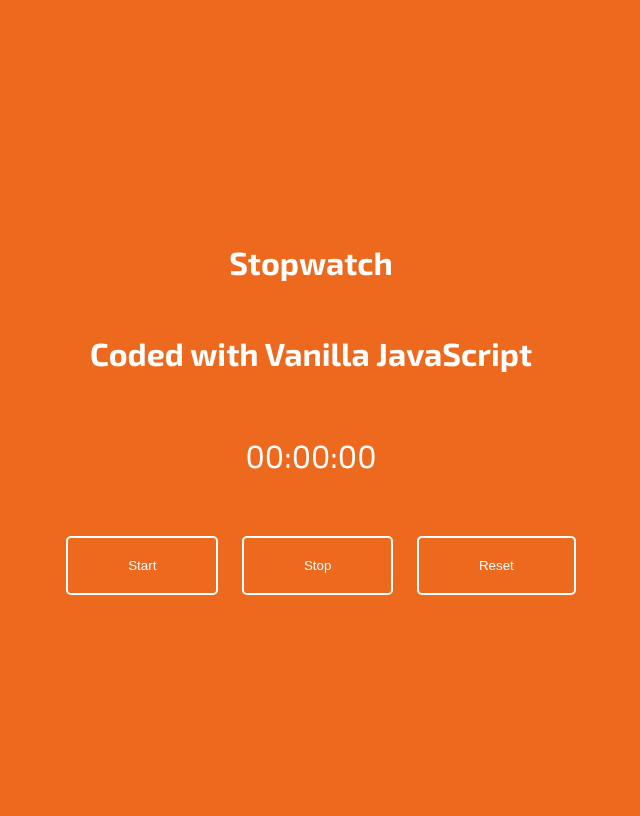
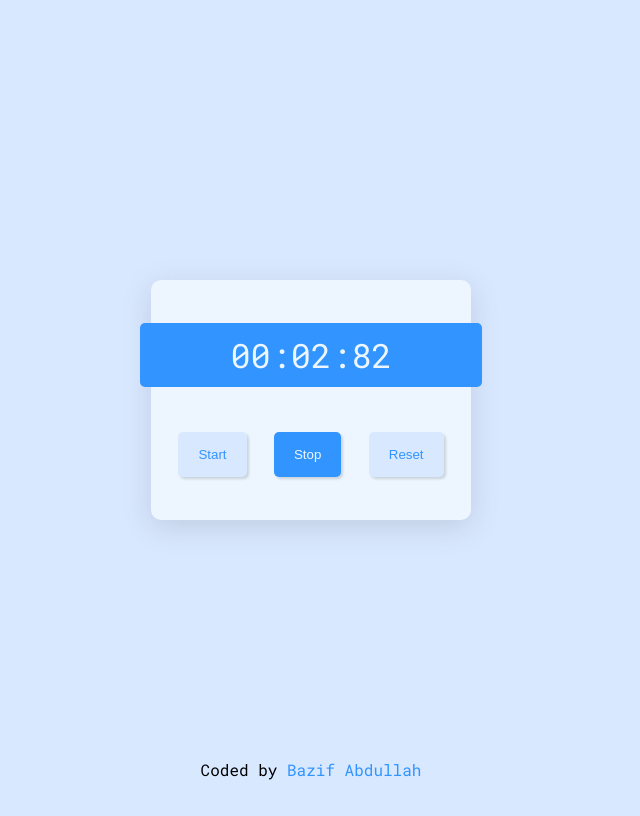
Before and after one commit to bazifabdullah/stopwatch, a plain HTML site: page index.html in a window 1280 px wide. Both pictures are taken after a click on the button "Start". Shown: the whole page, without its empty margins (329-969 px from the left). Drawn offline with Linux system fonts and the light colour scheme.

Commit message:
Project Complete

```diff
--- a/index.html
+++ b/index.html
@@ -4,16 +4,21 @@
     <meta charset="UTF-8">
     <meta name="viewport" content="width=device-width, initial-scale=1.0">
     <link rel="stylesheet" href="style.css">
+    <link rel="icon" type="image/x-icon" href="images/favicon-16x16.png">
     <title>Stopwatch</title>
 </head>
 <body>
-    <h1>Stopwatch</h1>
-    <h3>Coded with Vanilla JavaScript</h3>
-    <p><span id="min">00</span>:<span id="sec">00</span>:<span id="milisec">00</spans></p>
-    <div>
-        <button id="start-btn">Start</button>
-        <button id="stop-btn">Stop</button>
-        <button id="reset-btn">Reset</button>
+    <div class="container">
+        <div class="time-preview">
+            <p><span id="min">00</span>:<span id="sec">00</span>:<span id="milisec">00</spans></p>
+        </div>
+        <div class="buttons">
+            <button id="start-btn">Start</button>
+            <button id="stop-btn">Stop</button>
+            <button id="reset-btn">Reset</button>
+        </div>
     </div>
+    <p class="author">Coded by <a target="_blank" href="https://www.linkedin.com/in/bazifabdullah/">Bazif Abdullah</a></p>
+    <script src="script.js"></script>
 </body>
 </html>
--- a/script.js
+++ b/script.js
@@ -0,0 +1,60 @@
+let minutes = 0;
+let seconds = 0;
+let miliseconds = 0;
+let Interval;
+const appendMin = document.getElementById('min');
+const appendSec = document.getElementById('sec');
+const appendMilisec = document.getElementById('milisec');
+const stopBtn = document.getElementById('stop-btn')
+const startBtn = document.getElementById('start-btn')
+const resetBtn = document.getElementById('reset-btn')
+
+startBtn.onclick = () => {
+    clearInterval(Interval);
+    Interval = setInterval(startTimer, 10);
+}
+
+stopBtn.onclick = () => {
+    clearInterval(Interval);
+    if (miliseconds != 0) {
+        startBtn.innerHTML = 'Continue'
+    }
+}
+
+resetBtn.onclick = () => {
+    clearInterval(Interval);
+    minutes = 0;
+    seconds = 0;
+    miliseconds = 0;
+    appendMilisec.innerHTML = '0' + miliseconds;
+    appendSec.innerHTML = '0' + seconds;
+    appendMin.innerHTML = '0' + minutes;
+    startBtn.innerHTML = 'Start'
+}
+
+function startTimer() {
+    miliseconds++;
+
+    if (miliseconds <= 9) {
+        appendMilisec.innerHTML = "0" + miliseconds;
+    }
+    if (miliseconds > 9) {
+        appendMilisec.innerHTML = miliseconds;
+    }
+    if (miliseconds === 99) {
+        miliseconds = 0;
+        seconds += 1;
+        appendSec.innerHTML = '0' + seconds;
+    }
+    if (seconds > 9) {
+        appendSec.innerHTML = seconds;
+    }
+    if (seconds === 59) {
+        seconds = 0;
+        minutes += 1;
+        appendMin.innerHTML = "0" + minutes
+    }
+    if (minutes > 9) {
+        appendMin.innerHTML = minutes;
+    }
+}
--- a/style.css
+++ b/style.css
@@ -1,39 +1,85 @@
-@import url('https://fonts.googleapis.com/css2?family=Exo+2:ital,wght@0,100..900;1,100..900&display=swap');
+@import url('https://fonts.googleapis.com/css2?family=Roboto+Mono:ital,wght@0,100..700;1,100..700&display=swap');
 
 * {
     box-sizing: border-box;
+    margin: 0;
+    padding: 0;
 }
 
 body {
-    background-color: #ec691d;
-    color: #fff;
-    font-family: "Exo 2", sans-serif;
+    background-color: #D8E8FF;
+    font-family: "Roboto Mono", sans-serif;
+    font-size: 48px;
+    font-style: normal;
+    height: 100vh;
+    width: 100vw;
+    overflow: hidden;
+    display: flex;
+    align-items: center;
+    justify-content: center;
+    position: relative;
+}
+
+.container {
+    background-color: #EDF6FF;
+    width: 320px;
+    height: 240px;
     display: flex;
     flex-direction: column;
+    align-items: center;
     justify-content: center;
-    align-items: center;
-    height: 100vh;
-    overflow-y: hidden;
+    box-shadow: rgba(100, 100, 111, 0.2) 0px 7px 29px 0px;
+    border-radius: 10px;
 }
 
-p, h1, h2, h3 {
-    font-size: 32px;
+.time-preview {
+    background-color: #3194FF;
+    color: #EDF6FF;
+    padding: 10px;
+    width: 107%;
+    text-align: center;
+    border-radius: 5px;
+    font-size: 0.7em;
+}
+
+.buttons {
+    width: 100%;
+    margin-top: 45px;
+    display: flex;
+    justify-content: space-evenly;
 }
 
 button {
-    background-color: #ec691d;
-    color: white;
+    padding: 15px 20px;
+    border: none;
+    border-radius: 5px;
+    background-color: #D8E8FF;
+    color: #3194FF;
+    cursor: pointer;
     font-weight: 500;
-    border: 2px solid white;
-    border-radius: 5px;
-    padding: 20px 60px;
-    margin-left: 20px;
-    margin-top: 30px;
-    transition: ease-in-out 0.3s;
-    cursor: pointer;
+    box-shadow: rgba(0, 0, 0, 0.15) 1.95px 1.95px 2.6px;
+    position: relative;
 }
 
 button:hover {
-    background-color: white;
-    color: #ec691d;
+    box-shadow: none;
+    top: 3px;
 }
+
+button:nth-of-type(2) {
+    color: #EDF6FF;
+    background-color: #3194FF;
+}
+
+.author {
+    font-size: 16px;
+    text-align: center;
+    position: absolute;
+    bottom: 20px;
+}
+
+.author a {
+    text-decoration: none;
+    color: #3194FF;
+    cursor: pointer;
+}
```
Also changed, not shown: images/favicon-16x16.png (added).
